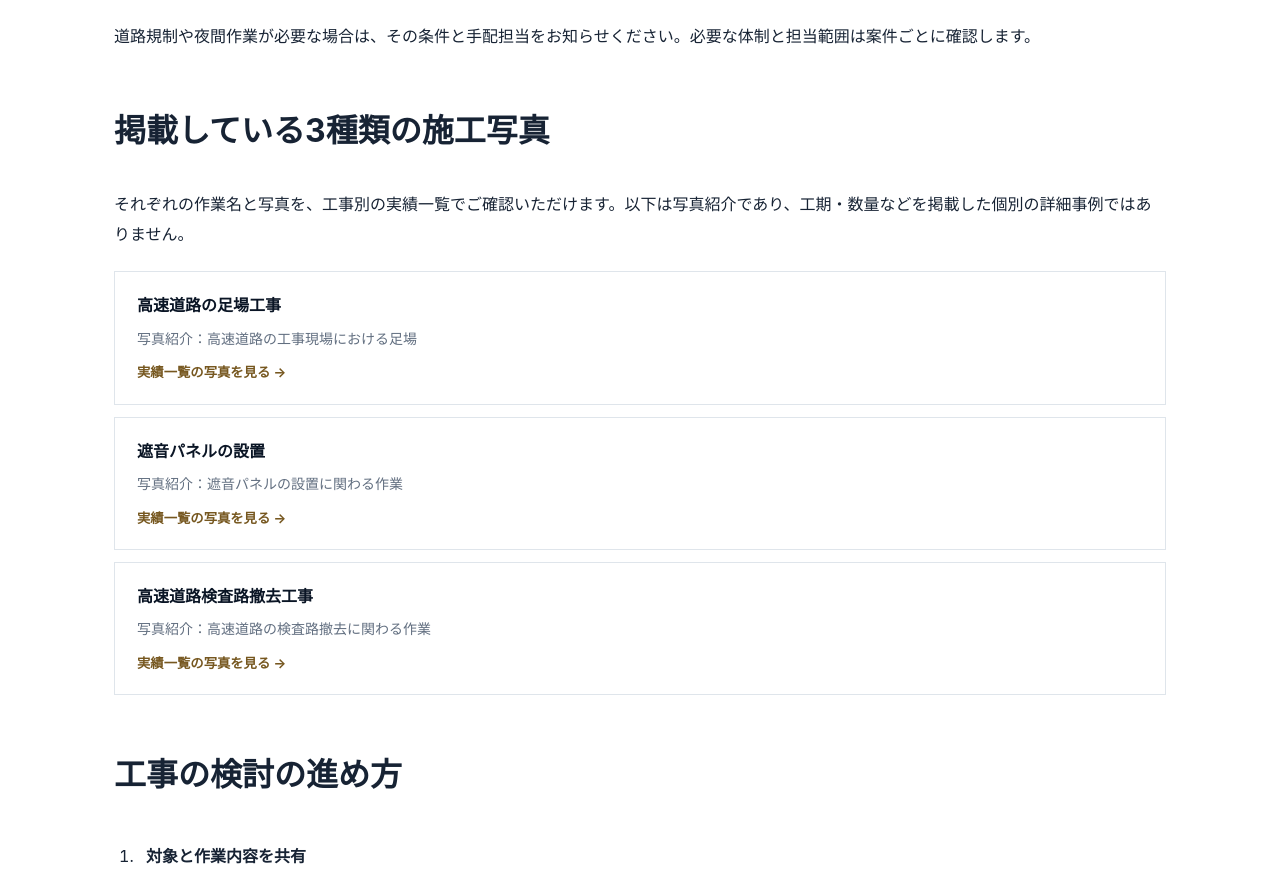
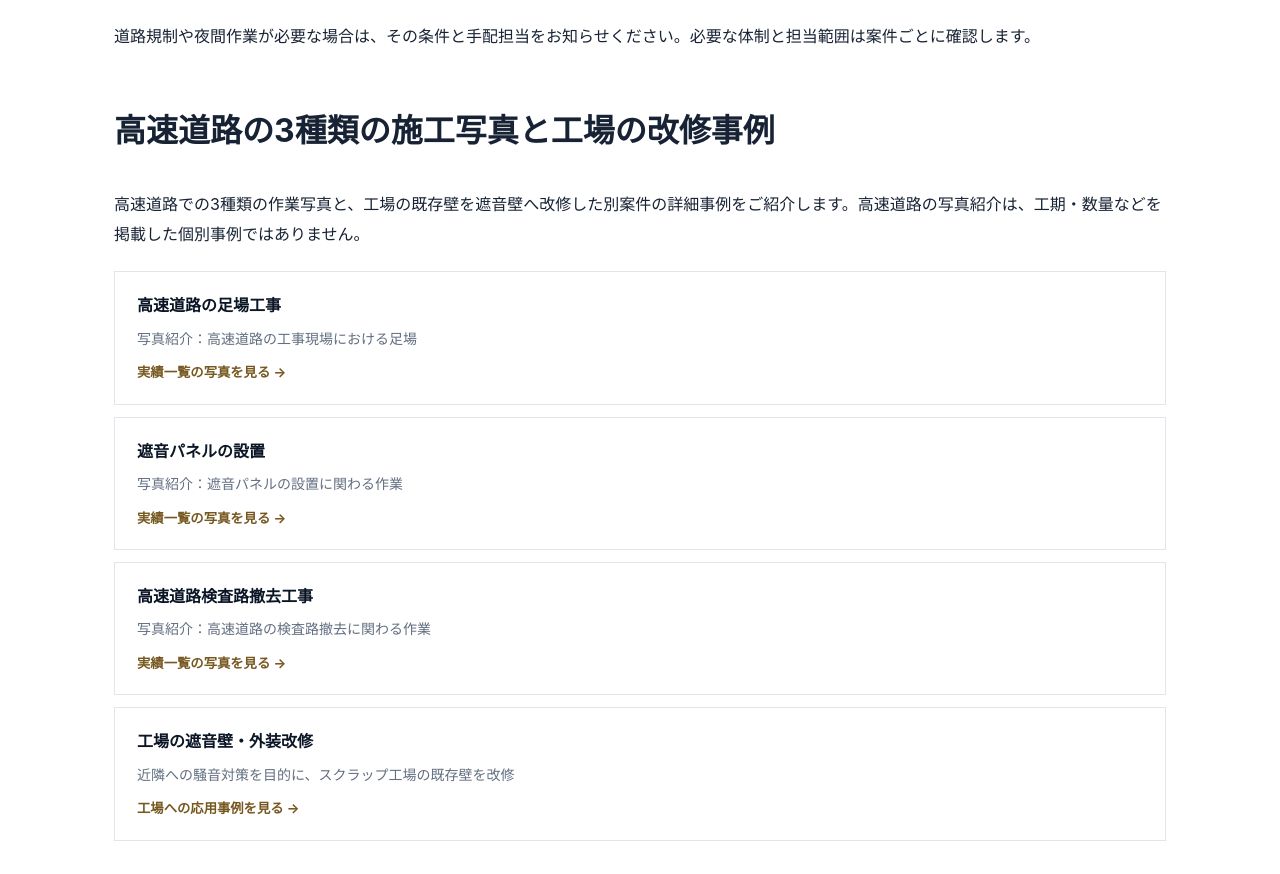
Before and after one commit to tachikawagumi/tachikawagumi-site, a plain HTML site: page sound-barrier/index.html in a window 1280 px wide. Shown: the part 1791-2665 px from the top of the page. Drawn offline with Linux system fonts and the light colour scheme.

Commit message:
feat: link scrap factory case study from service pages

```diff
--- a/sound-barrier/index.html
+++ b/sound-barrier/index.html
@@ -2,7 +2,7 @@
 <nav class="topic-nav" aria-label="このページの内容"><a href="#scope">担当した作業の種類</a><a href="#prepare">相談時の確認事項</a><a href="#experience">施工写真</a><a href="#faq">よくあるご質問</a></nav>
 <section id="scope"><h2>足場・遮音パネル・検査路の作業を分けて確認</h2><p>高速道路の足場工事、遮音パネルの設置、高速道路の検査路撤去に関わる施工経験を、既存の施工写真でご紹介しています。ご相談の際は、対象となる構造物と希望する作業を分けてお知らせください。</p><div class="info-grid"><article class="info-card"><h3>高速道路の足場工事</h3><p>作業場所へアクセスするための足場に関する施工経験です。足場を設ける範囲、作業高さ、設置場所、周辺設備との位置関係を確認します。</p></article><article class="info-card"><h3>遮音パネル・検査路に関わる作業</h3><p>遮音パネルの設置と、検査路の撤去は対象も作業内容も異なります。対象箇所、設置・撤去の別、希望する作業範囲をお知らせください。</p></article></div><div class="scope-note"><p>各写真で紹介している担当作業をご確認ください。写真に写る道路・構造物全体の施工や、道路規制の手配までを一括して担当したと示すものではありません。</p><p>取得済みの建設業許可は、とび・土工工事業です。契約・施工主体、必要な許可区分と担当範囲を確認して対応可否を検討します。</p></div></section>
 <section id="prepare"><h2>道路関連現場のご相談で確認したいこと</h2><p>図面・施工条件が分かる資料の有無とともに、分かる範囲で次の情報をお知らせください。</p><div class="info-grid"><article class="info-card"><h3>対象と作業範囲</h3><ul><li>現場所在地、対象構造物と作業箇所</li><li>足場、遮音パネル、検査路など対象の種類</li><li>設置・撤去・復旧など希望する作業</li><li>図面・写真・数量資料の有無と希望時期</li></ul></article><article class="info-card"><h3>高所・道路周辺の施工条件</h3><ul><li>作業高さと、作業場所までのアクセス方法</li><li>車両・資材の搬入経路と作業スペース</li><li>道路管理者・元請から示されている条件</li><li>作業時間、道路規制の要否と手配担当の区分</li></ul></article></div><p>道路規制や夜間作業が必要な場合は、その条件と手配担当をお知らせください。必要な体制と担当範囲は案件ごとに確認します。</p></section>
-<section id="experience"><h2>掲載している3種類の施工写真</h2><p>それぞれの作業名と写真を、工事別の実績一覧でご確認いただけます。以下は写真紹介であり、工期・数量などを掲載した個別の詳細事例ではありません。</p><div class="case-links"><a href="../works/#highway-scaffold"><strong>高速道路の足場工事</strong><span>写真紹介：高速道路の工事現場における足場</span><small>実績一覧の写真を見る →</small></a><a href="../works/#sound-panel"><strong>遮音パネルの設置</strong><span>写真紹介：遮音パネルの設置に関わる作業</span><small>実績一覧の写真を見る →</small></a><a href="../works/#inspection-walkway"><strong>高速道路検査路撤去工事</strong><span>写真紹介：高速道路の検査路撤去に関わる作業</span><small>実績一覧の写真を見る →</small></a></div></section>
+<section id="experience"><h2>高速道路の3種類の施工写真と工場の改修事例</h2><p>高速道路での3種類の作業写真と、工場の既存壁を遮音壁へ改修した別案件の詳細事例をご紹介します。高速道路の写真紹介は、工期・数量などを掲載した個別事例ではありません。</p><div class="case-links"><a href="../works/#highway-scaffold"><strong>高速道路の足場工事</strong><span>写真紹介：高速道路の工事現場における足場</span><small>実績一覧の写真を見る →</small></a><a href="../works/#sound-panel"><strong>遮音パネルの設置</strong><span>写真紹介：遮音パネルの設置に関わる作業</span><small>実績一覧の写真を見る →</small></a><a href="../works/#inspection-walkway"><strong>高速道路検査路撤去工事</strong><span>写真紹介：高速道路の検査路撤去に関わる作業</span><small>実績一覧の写真を見る →</small></a><a href="../works/scrap-factory-soundproofing/"><strong>工場の遮音壁・外装改修</strong><span>近隣への騒音対策を目的に、スクラップ工場の既存壁を改修</span><small>工場への応用事例を見る →</small></a></div></section>
 <section><h2>工事の検討の進め方</h2><ol class="consult-steps"><li><strong>対象と作業内容を共有</strong>足場・パネル・検査路などの対象、作業の目的、希望する担当範囲をお知らせください。</li><li><strong>現場条件・施工区分を確認</strong>入場・搬入条件、作業時間、道路管理者や元請から示された条件、必要資料を確認します。</li><li><strong>対応可否・施工計画を検討</strong>契約・許可区分と現場条件を踏まえて、担当できる作業範囲を検討します。</li></ol></section>
 <section id="faq" class="faq-list"><h2>ご相談前によくあるご質問</h2><details><summary>足場と遮音パネルの工事は、どう分けて相談すればよいですか？</summary><p>足場を設置する範囲と、パネル自体に行う作業を分けてご記入ください。工事全体の資料がある場合も、相談したい担当範囲を併せてお知らせください。</p></details><details><summary>道路規制や夜間作業が必要な現場では、何を伝えればよいですか？</summary><p>必要とされる規制、指定された作業時間、各手配の担当、道路管理者・元請からの条件をお知らせください。対応可能な体制や作業範囲は個別に確認します。</p></details><details><summary>まだ図面がない場合は、相談できますか？</summary><p>フォームには図面・写真の有無を選ぶ項目があります。未準備の場合は、その旨と分かる範囲の対象・状態をご記入ください。図面や写真の送付方法は、お問い合わせ後に安全な方法をご案内する形です。</p></details></section>
 <section class="panel"><h2 style="margin-top:0">施工体制と対応地域</h2><p>江戸川区を拠点に、東京・千葉・埼玉県南部・川崎周辺を中心にご相談を承ります。施工場所や工事内容によって対応可否を確認します。</p><div class="links"><a href="../works/#highway">施工実績一覧へ →</a><a href="../#trust">信頼と施工体制を見る →</a></div></section>
```
